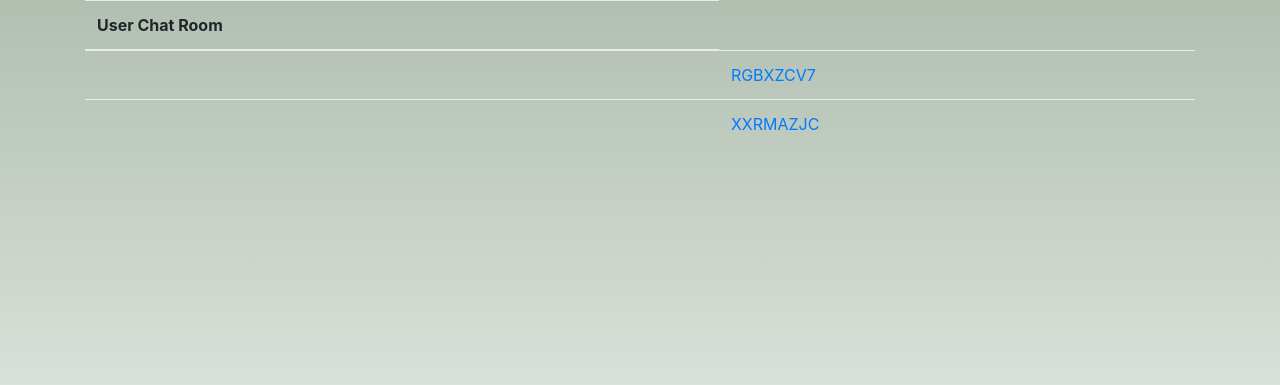
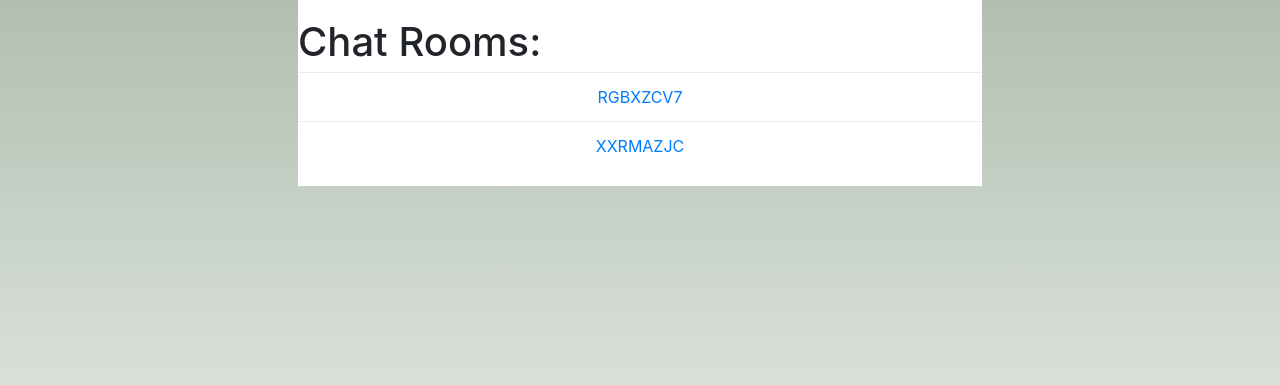
Before and after one commit to THEredhoodieguy/Pocket-Stock, a Django app: template templates/admin_chat_room.html in a window 1280 px wide. Shown: the part 56-441 px from the top of the page. Run offline with Django 3.2, Linux system fonts and the light colour scheme; the template is opened without the code that fills it: values that come from a table or form of the project are taken from there, others are empty; data comes from the database, SQL or seed files in the repository; parts of the project's set-up code (start-up, migrations or seed data) failed here and were passed over; some libraries are stand-ins or nearby versions.

Commit message:
Changed admin chat css

```diff
--- a/templates/admin_chat_room.html
+++ b/templates/admin_chat_room.html
@@ -3,19 +3,14 @@
 {% block content %}
 
   <div class="container">
-    <div class="row">
-        <div class="col-md-12">
+    <div class="row" style="margin-bottom:10px;">
+        <div style="width:60%; margin:auto; background-color:white;">
+          <h1 style="margin-top:20px">Chat Rooms:</h1>
           <table class="table">
-            <thead>
-              <tr>
-                <th scope="col">User Chat Room</th>
-              </tr>
-            </thead>
             <tbody>
               {% for room in rooms %}
               <tr>
-                <th></th>
-                <td><a href="/chat/{{room.label}}">{{room.label}}</a></td>
+                <td style="text-align:center;"><a href="/chat/{{room.label}}">{{room.label}}</a></td>
               </tr>
               {% endfor %}
             </tbody>
```
